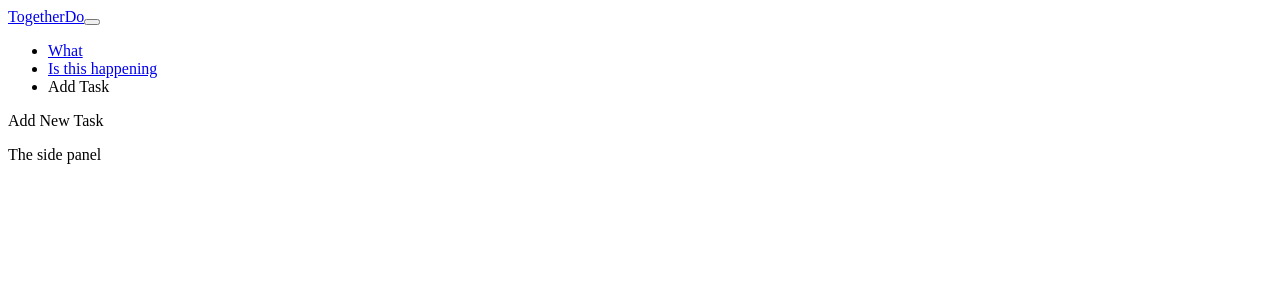
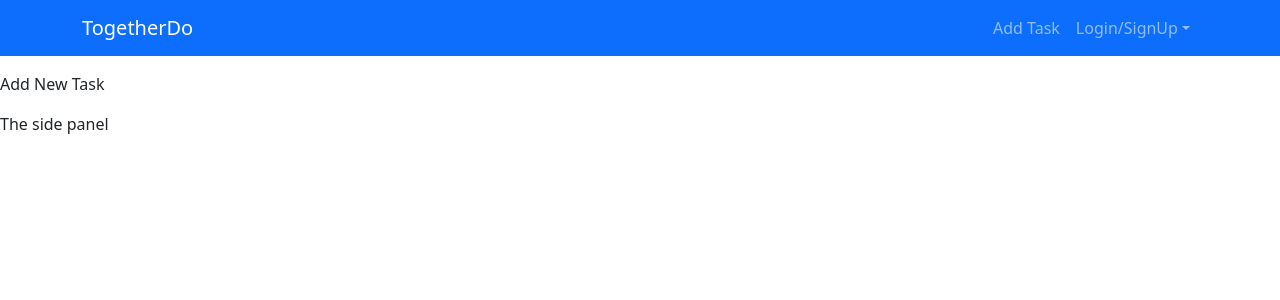
Before and after one commit to vu29/TogetherDo, a React (Create React App) app in the folder togetherdo-frontend/: page / in a window 1280 px wide. Shown: the top 300 px of the page. Built offline with nearby package versions, Linux system fonts and the light colour scheme.

Commit message:
Navbar added

```diff
--- a/togetherdo-frontend/package.json
+++ b/togetherdo-frontend/package.json
@@ -6,7 +6,9 @@
     "@testing-library/jest-dom": "^5.11.4",
     "@testing-library/react": "^11.1.0",
     "@testing-library/user-event": "^12.1.10",
+    "bootstrap": "^5.0.2",
     "react": "^17.0.2",
+    "react-bootstrap": "^1.6.1",
     "react-dom": "^17.0.2",
     "react-scripts": "4.0.3",
     "reactstrap": "^8.9.0",
--- a/togetherdo-frontend/src/App.js
+++ b/togetherdo-frontend/src/App.js
@@ -2,12 +2,13 @@ import React from 'react';
 
 import { MainArea } from './components/layout/Main-Area';
 
-import { Header } from './components/layout/header';
+
+import Navbar from './components/layout/Header';
 
 export const App = () => {
   return (
     <div className="App">
-        <Header />
+        <Navbar/>
         <MainArea />
     </div>
   );
--- a/togetherdo-frontend/src/components/layout/header.js
+++ b/togetherdo-frontend/src/components/layout/header.js
@@ -1,40 +1,51 @@
-import React, { useState } from 'react';
-import {
-  Collapse,
-  Navbar,
-  NavbarToggler,
-  NavbarBrand,
-  Nav,
-  NavItem,
-  NavLink,
+import React from 'react'
+import './index.css'
+import 'bootstrap/dist/css/bootstrap.css';
+import { useState, useEffect } from 'react'
+import { Container, Nav, Navbar, NavDropdown } from 'react-bootstrap'
 
-} from 'reactstrap';
-export const Header = () => {
-  const [collapsed, setCollapsed] = useState(true);
 
-  const toggleNavbar = () => setCollapsed(!collapsed);
+const Navigation = (props) => {
 
-  return (
-    <div>
-      <Navbar color="faded" light>
-        <NavbarBrand href="/" className="mr-auto">TogetherDo</NavbarBrand>
-        <NavbarToggler onClick={toggleNavbar} className="mr-2" />
-        <Collapse isOpen={!collapsed} navbar>
-          <Nav navbar>
-            <NavItem>
-              <NavLink href="/components/">What</NavLink>
-            </NavItem>
-            <NavItem>
-              <NavLink href="https://github.com/reactstrap/reactstrap">Is this happening </NavLink>
-            </NavItem>
-            <NavItem>
-              <NavLink >Add Task </NavLink>
-            </NavItem>
-          </Nav>
-        </Collapse>
-      </Navbar>
-    </div>
-  );
+
+    return (
+        <div >
+            {/* <nav className={"navigation"}>
+                <div className={"navigation-heading rounded-pill px-3"}>
+                    CovidFix
+                </div>
+                <div className={"navigation-items"}>
+                    <ul className={"navigation-item"}>
+                        <li className={"navigation-item-link mr-1"}><a href={"/health"}>Health</a></li>
+                        <li className={"navigation-item-link ml-4 navigation-active"}><a href={"/vaccine"}>Vaccine</a></li>
+                    </ul>
+                </div>
+            </nav> */}
+            <Navbar bg="primary" variant="dark">
+                <Container>
+                    <Navbar.Brand href="#">TogetherDo</Navbar.Brand>
+                    <Nav className="justify-content-end" style={{ width: "100%" }}>
+                        <Nav.Link >
+                            Add Task
+                        </Nav.Link>
+                        <NavDropdown title="Login/SignUp" id="navbarScrollingDropdown">
+                            <NavDropdown.Item href="#action3">Login</NavDropdown.Item>
+                            <NavDropdown.Divider />
+                            <NavDropdown.Item href="#action4">SignUp</NavDropdown.Item>
+
+                        </NavDropdown>
+
+
+                    </Nav>
+                </Container>
+            </Navbar>
+
+
+
+        </div>
+
+
+    )
 }
 
-export default Header;
+export default Navigation;
--- /dev/null
+++ b/togetherdo-frontend/src/components/layout/index.css
@@ -0,0 +1,7 @@
+@media all and (min-width: 992px) {
+	.navbar .nav-item .dropdown-menu{  display:block; opacity: 0;  visibility: hidden; transition:.3s; margin-top:0;  }
+	.navbar .nav-item:hover .nav-link{ color: #fff;  }
+	.navbar .dropdown-menu.fade-down{ top:80%; transform: rotateX(-75deg); transform-origin: 0% 0%; }
+	.navbar .dropdown-menu.fade-up{ top:180%;  }
+	.navbar .nav-item:hover .dropdown-menu{ transition: .3s; opacity:1; visibility:visible; top:100%; transform: rotateX(0deg); }
+}
```
Also changed, not shown: 1 other file (tests, documents, lock files or other folders).
